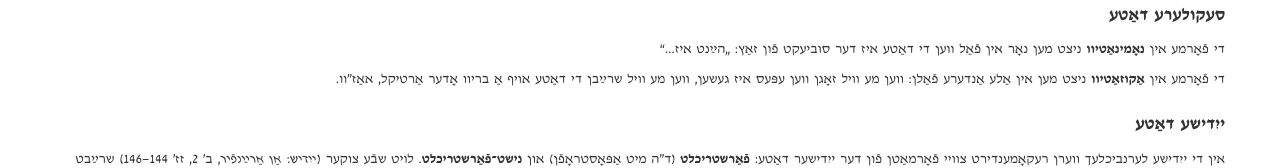
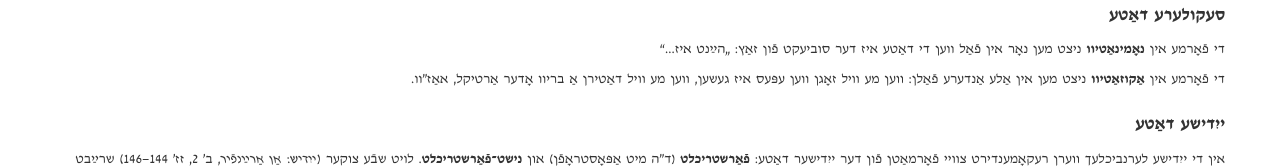
Before and after one commit to ibleaman/Yiddish-calendar-dates, a plain HTML site: page index.html in a window 1280 px wide. Shown: the part 713-881 px from the top of the page. Drawn offline with nearby package versions, Linux system fonts and the light colour scheme; no server answers.

Commit message:
Update wording

```diff
--- a/index.html
+++ b/index.html
@@ -93,7 +93,7 @@
           <p>אַלע דאַטעס װערן געשריבן לױט די תּקנות פֿון אײנהײטלעכן ייִדישן אױסלײג (דעם „ייִװאָ־אױסלײג“).</p>
           <h4>סעקולערע דאַטע</h4>
           <p>די פֿאָרמע אין <b>נאָמינאַטיװ</b> ניצט מען נאָר אין פֿאַל װען די דאַטע איז דער סוביעקט פֿון זאַץ: „הײַנט איז...“</p>
-          <p>די פֿאָרמע אין <b>אַקוזאַטיװ</b> ניצט מען אין אַלע אַנדערע פֿאַלן: װען מע װיל זאָגן װען עפּעס איז געשען, װען מע װיל שרײַבן די דאַטע אױף אַ בריװ אָדער אַרטיקל, אאַז"װ.</p>
+          <p>די פֿאָרמע אין <b>אַקוזאַטיװ</b> ניצט מען אין אַלע אַנדערע פֿאַלן: װען מע װיל זאָגן װען עפּעס איז געשען, װען מע װיל דאַטירן אַ בריװ אָדער אַרטיקל, אאַז"װ.</p>
 
           <h4>ייִדישע דאַטע</h4>
           <p>אין די ייִדישע לערנביכלעך װערן רעקאָמענדירט צװײ פֿאָרמאַטן פֿון דער ייִדישער דאַטע: <b>פֿאַרשטריכלט</b> (ד"ה מיט אַפּאָסטראָפֿן) און <b>נישט־פֿאַרשטריכלט</b>.
```
Also changed, not shown: reverse.html (+1 -1 lines).
